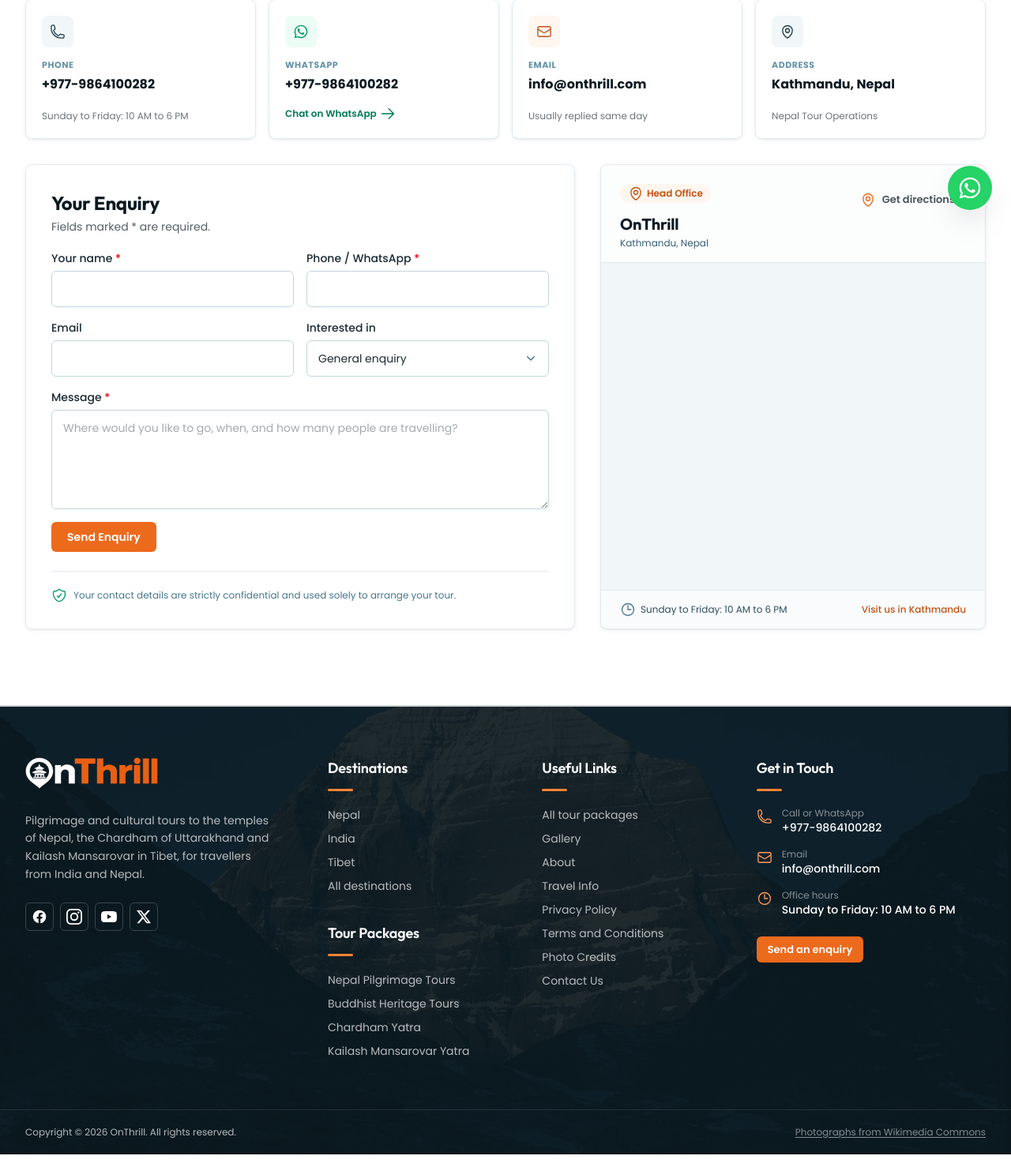
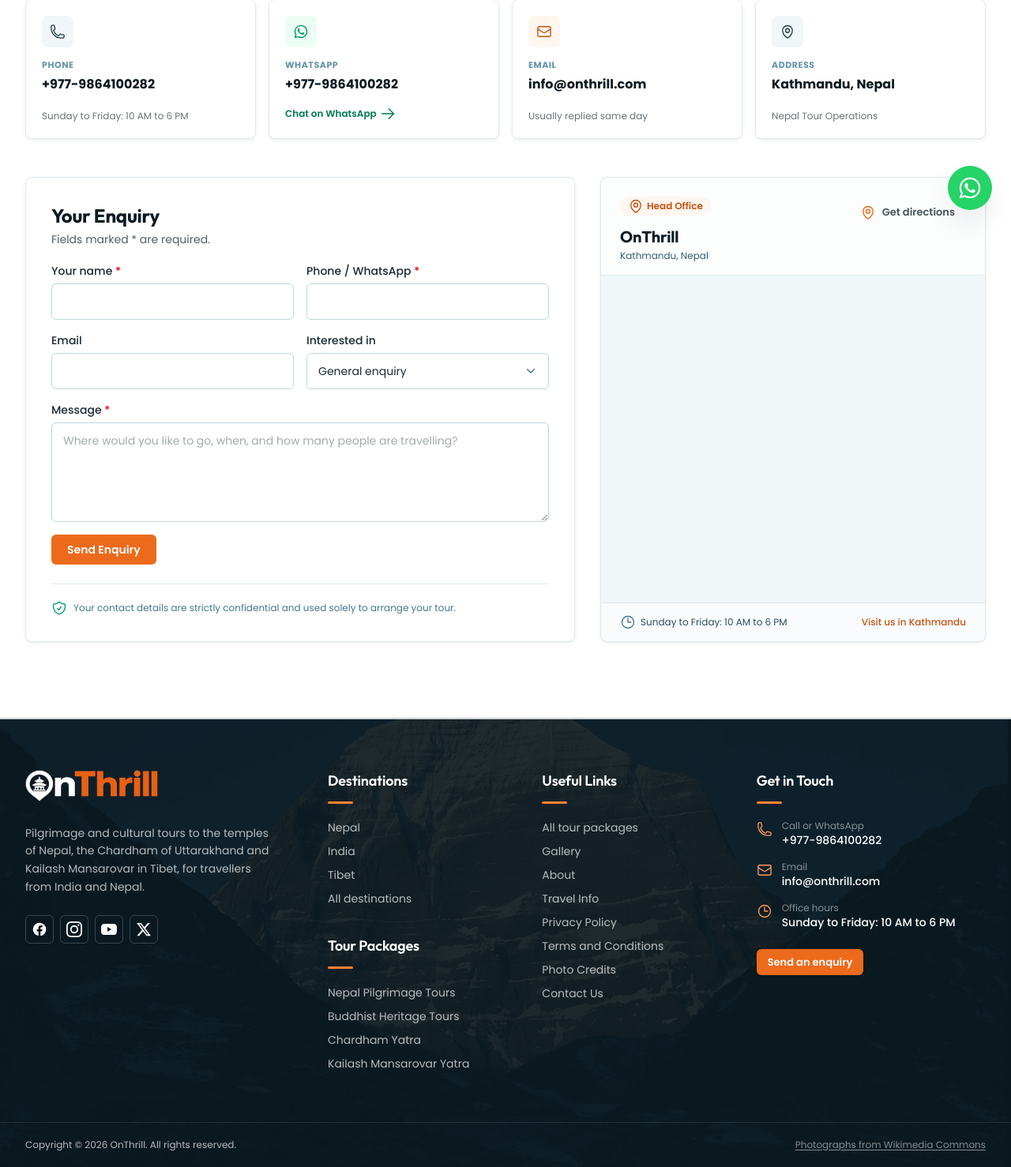
Before and after one commit to kabu631/onthrill, a Laravel app: page /contact-us in a window 1280 px wide. Shown: the part 514-1992 px from the top of the page at 79% size. Run offline with Laravel 12, Linux system fonts and the light colour scheme; data comes from the database, SQL or seed files in the repository; style sheets or scripts are compiled from the project's sources; parts of the project's set-up code (start-up, migrations or seed data) failed here and were passed over; some libraries are stand-ins or nearby versions.

Commit message:
Add spacing between top contact boxes and enquiry form

```diff
--- a/resources/views/pages/contact.blade.php
+++ b/resources/views/pages/contact.blade.php
@@ -96,7 +96,7 @@
         </div>
 
         {{-- Main Two-Column Section: Form + Map --}}
-        <div data-reveal-group class="grid gap-8 lg:grid-cols-12 items-stretch">
+        <div data-reveal-group class="mt-8 sm:mt-10 lg:mt-12 grid gap-8 lg:grid-cols-12 items-stretch">
             {{-- Left: Enquiry Form (7 cols) --}}
             <div class="card p-6 sm:p-8 lg:col-span-7 flex flex-col justify-between">
                 <div>
```
